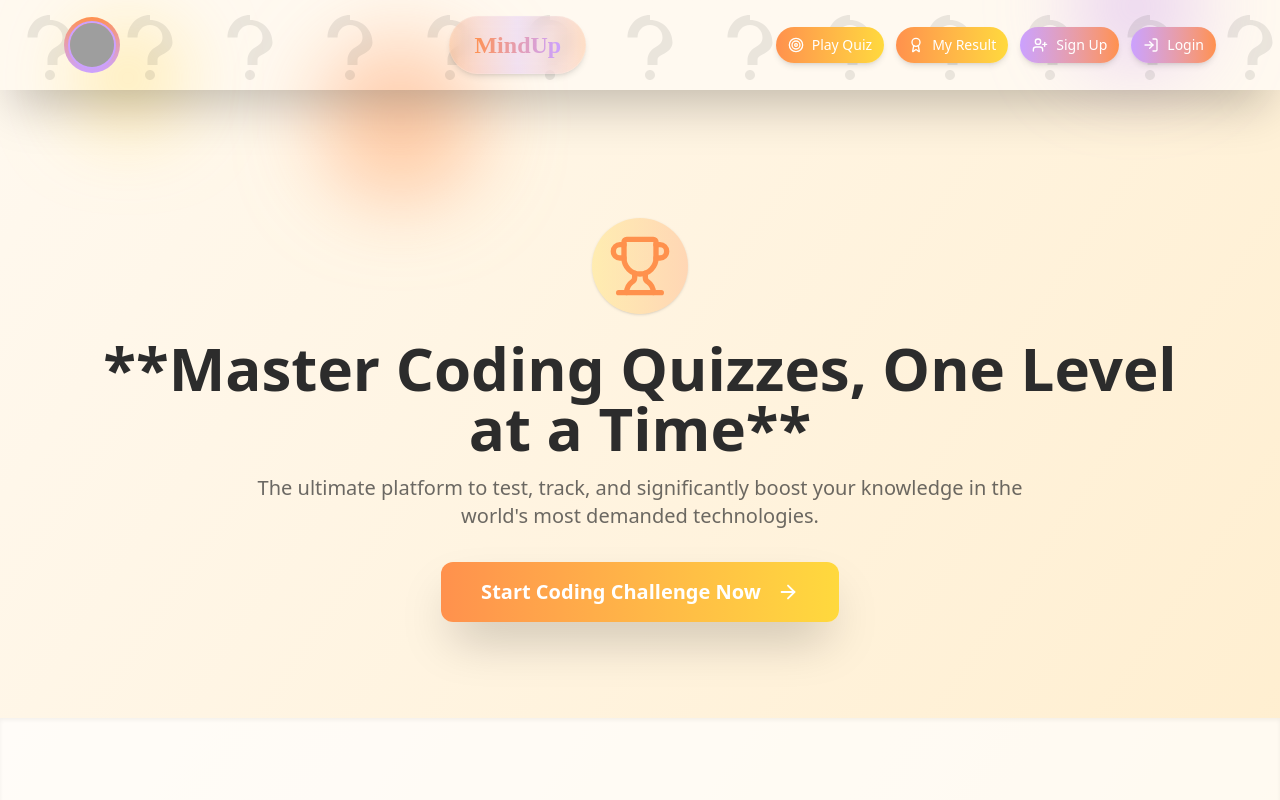
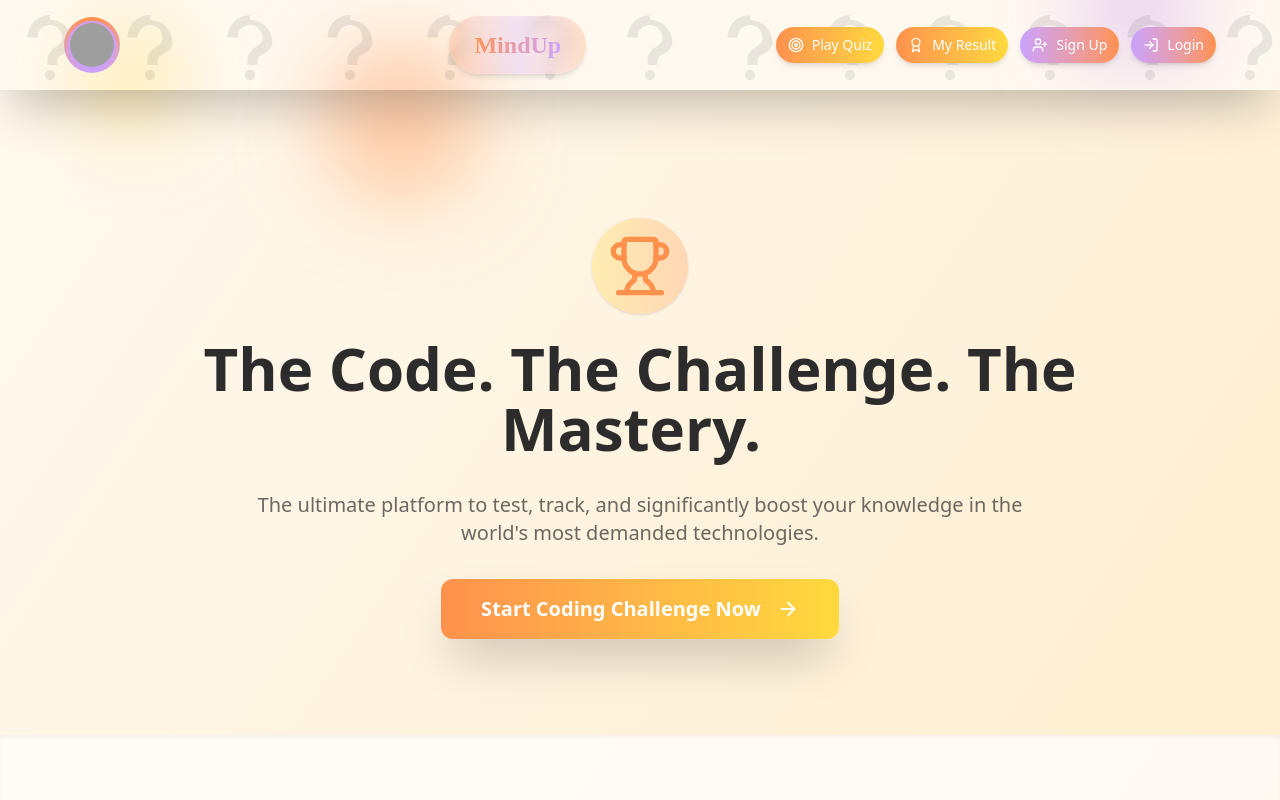
Before and after one commit to shaf-qa25/Quiz_Website, a React (Vite) app in the folder frontend/: page / in a window 1280 px wide. Shown: the top 800 px of the page. Built offline with nearby package versions, Linux system fonts and the light colour scheme; grey boxes are pictures that could not be loaded.

Commit message:
Typewriter effect added

```diff
--- a/frontend/src/components/QuizContent.jsx
+++ b/frontend/src/components/QuizContent.jsx
@@ -258,7 +258,6 @@ const QuizContent = ({ isSidebarOpen, toggleSidebar, selectedTech, selectedLevel
                     </div>
                 </div>
             ) : !selectedLevel ? (
-                // Level Selection Screen (Desktop view)
                 <div className={sidebarStyles.levelSelectionContainer}>
                     <div className={sidebarStyles.levelSelectionContent}>
                         <div
--- a/frontend/src/components/Sidebar.jsx
+++ b/frontend/src/components/Sidebar.jsx
@@ -1,14 +1,11 @@
-// Sidebar.jsx (Modified)
+
 
 import React, { useEffect, useRef, useState, useCallback } from 'react';
 import { BookOpen, ChevronDown, ChevronRight, X } from 'lucide-react';
 import { sidebarStyles } from '../assets/dummyStyles'
 
-// State/Props Interface (This is how we communicate between Sidebar and QuizContent)
-// We define the initial state, but the actual state is managed by the parent (PlayQuiz)
 const technologies = [
-    { id: "html", name: "HTML", icon: <BookOpen size={20} />, color: "bg-orange-50 text-orange-600 border-orange-200", }, // Assuming BookOpen for HTML/CSS placeholders
-    // ... rest of your technology objects
+    { id: "html", name: "HTML", icon: <BookOpen size={20} />, color: "bg-orange-50 text-orange-600 border-orange-200", },
     { id: "css", name: "CSS", icon: <BookOpen size={20} />, color: "bg-blue-50 text-blue-600 border-blue-200", },
     { id: "js", name: "JavaScript", icon: <BookOpen size={20} />, color: "bg-yellow-50 text-yellow-600 border-yellow-200", },
     { id: "react", name: "React", icon: <BookOpen size={20} />, color: "bg-cyan-50 text-cyan-600 border-cyan-200", },
@@ -31,7 +28,6 @@ const Sidebar = ({ isSidebarOpen, toggleSidebar, selectedTech, setSelectedTech,
 
     const asideRef = useRef(null);
 
-    // Effect to prevent body scroll on mobile when sidebar is open
     useEffect(() => {
         const isMobile = window.innerWidth < 768;
         if (isMobile) {
@@ -53,12 +49,9 @@ const Sidebar = ({ isSidebarOpen, toggleSidebar, selectedTech, setSelectedTech,
             setSelectedTech(techId);
             setSelectedLevel(null);
         }
-        resetQuiz(); // Reset quiz state in parent
-
-        // Open sidebar on mobile when a technology is selected to show levels
+        resetQuiz();
         if (window.innerWidth < 768) toggleSidebar();
 
-        // Scroll to selected item logic
         setTimeout(() => {
             const el = asideRef.current?.querySelector(`[data-tech="${techId}"]`);
             if (el) el.scrollIntoView({ behavior: "smooth", block: "center" });
@@ -67,9 +60,7 @@ const Sidebar = ({ isSidebarOpen, toggleSidebar, selectedTech, setSelectedTech,
 
     const handleLevelSelect = (levelId) => {
         setSelectedLevel(levelId);
-        resetQuiz(); // Reset quiz state in parent
-
-        // Close sidebar on mobile after level selection
+        resetQuiz();
         if (window.innerWidth < 768) toggleSidebar();
     };
 
@@ -85,16 +76,11 @@ const Sidebar = ({ isSidebarOpen, toggleSidebar, selectedTech, setSelectedTech,
             )}
             <aside
                 ref={asideRef}
-                // Tailwind classes for responsiveness:
-                // - Default: hidden (will be overriden by translate-x)
-                // - Mobile: uses state for slide in/out
-                // - Desktop (md): permanently visible (translate-x-0)
                 className={`${sidebarStyles.sidebar}
                            ${isMobile ? (isSidebarOpen ? "translate-x-0 " : "-translate-x-full") : "translate-x-0"}
                            md:translate-x-0`}
             >
                 <div className={sidebarStyles.sidebarHeader}>
-                    {/* ... (Header content remains the same) ... */}
                     <div className={sidebarStyles.headerDecoration1}></div>
                     <div className={sidebarStyles.headerDecoration2}></div>
 
@@ -108,8 +94,6 @@ const Sidebar = ({ isSidebarOpen, toggleSidebar, selectedTech, setSelectedTech,
                                 Test your knowledge and improve skills
                             </p>
                         </div>
-
-                        {/* This close button is only needed on mobile */}
                         {isMobile && (
                              <button onClick={toggleSidebar}
                                 className={sidebarStyles.closeButton}>
@@ -174,7 +158,7 @@ const Sidebar = ({ isSidebarOpen, toggleSidebar, selectedTech, setSelectedTech,
                 </div>
 
                 <div className={sidebarStyles.sidebarFooter}>
-                    {/* ... (Footer content remains the same) ... */}
+
                     <div className={sidebarStyles.footerContent}>
                         <div className={sidebarStyles.footerContentCenter}>
                             <p>Master your skills one quiz at a time</p>
--- /dev/null
+++ b/frontend/src/components/TypewriterTitle.jsx
@@ -0,0 +1,56 @@
+
+import React, { useState, useEffect } from 'react';
+const TARGET_TEXT = "The Code. The Challenge. The Mastery."
+const TYPING_SPEED = 80;
+const CURSOR_BLINK_SPEED = 500; // 500ms for blinking
+
+const TypewriterTitle = () => {
+    const [displayedText, setDisplayedText] = useState("");
+    const [cursorVisible, setCursorVisible] = useState(true);
+
+    useEffect(() => {
+        let currentIndex = 0;
+
+        const typingInterval = setInterval(() => {
+          if (currentIndex < TARGET_TEXT.length) {
+            const nextChar = TARGET_TEXT.charAt(currentIndex);
+            setDisplayedText((prev) => prev + nextChar);
+            currentIndex++;
+          } else {
+            clearInterval(typingInterval);
+          }
+        }, TYPING_SPEED);
+
+        return () => clearInterval(typingInterval);
+      }, []);
+
+    useEffect(() => {
+        let cursorInterval;
+
+        if (displayedText.length === TARGET_TEXT.length) {
+            cursorInterval = setInterval(() => {
+                setCursorVisible((prev) => !prev);
+            }, CURSOR_BLINK_SPEED);
+        }
+        return () => {
+            if (cursorInterval) {
+                clearInterval(cursorInterval);
+            }
+        };
+    }, [displayedText]);
+
+    return (
+        <h2 className="text-4xl md:text-6xl font-extrabold text-[#2C2C2C] mb-4 min-h-20">
+
+            {displayedText}
+
+            <span
+                className={`transition-opacity duration-300 ${cursorVisible ? 'opacity-100' : 'opacity-0'} inline-block w-1 md:w-1.5 h-8 md:h-12 ml-2 md:ml-3 bg-[#FF914D] align-middle`}
+                style={{ verticalAlign: 'middle' }}
+            >
+            </span>
+        </h2>
+    );
+};
+
+export default TypewriterTitle;
--- a/frontend/src/pages/Home.jsx
+++ b/frontend/src/pages/Home.jsx
@@ -6,6 +6,7 @@ import { sidebarStyles } from '../assets/dummyStyles';
 import { Link } from 'react-router-dom';
 import { Target, Trophy, Layers, Code, Zap, Globe, Cpu, Coffee, ArrowRight } from 'lucide-react';
 import Navbar from '../components/Navbar';
+import TypewriterTitle from '../components/TypewriterTitle';
 
 const Home = () => {
 
@@ -30,9 +31,9 @@ const Home = () => {
                     <div className={sidebarStyles.welcomeIcon}>
                         <Trophy size={64} className="text-[#FF914D]" />
                     </div>
-                    <h2 className="text-4xl md:text-6xl font-extrabold text-[#2C2C2C] mb-4">
-                        **Master Coding Quizzes, One Level at a Time**
-                    </h2>
+                    <div className="mb-8">
+    <TypewriterTitle/>
+</div>
                     <p className="text-lg md:text-xl text-[#2C2C2C]/70 max-w-3xl mx-auto mb-8">
                         The ultimate platform to test, track, and significantly boost your knowledge in the world's most demanded technologies.
                     </p>
```
